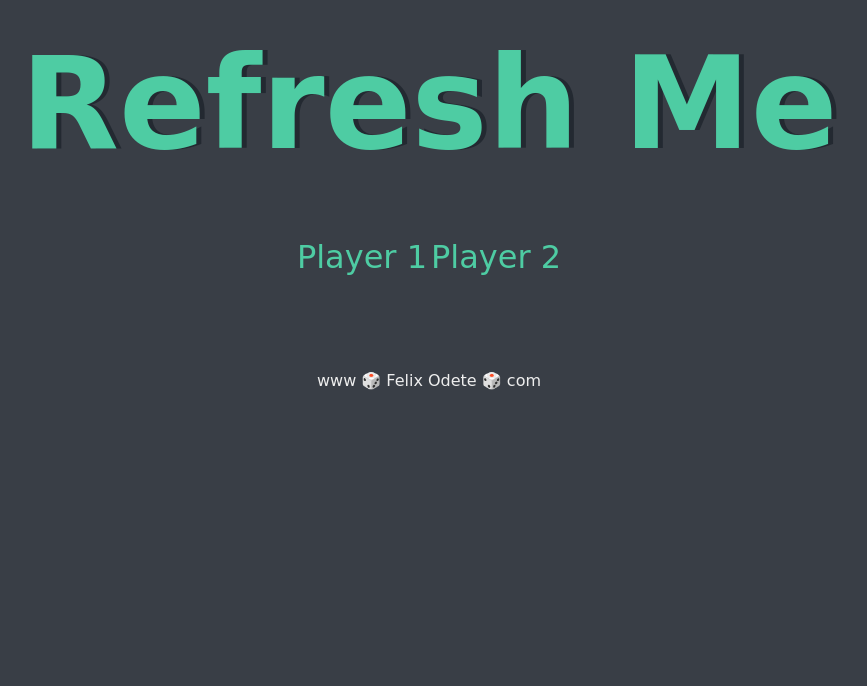
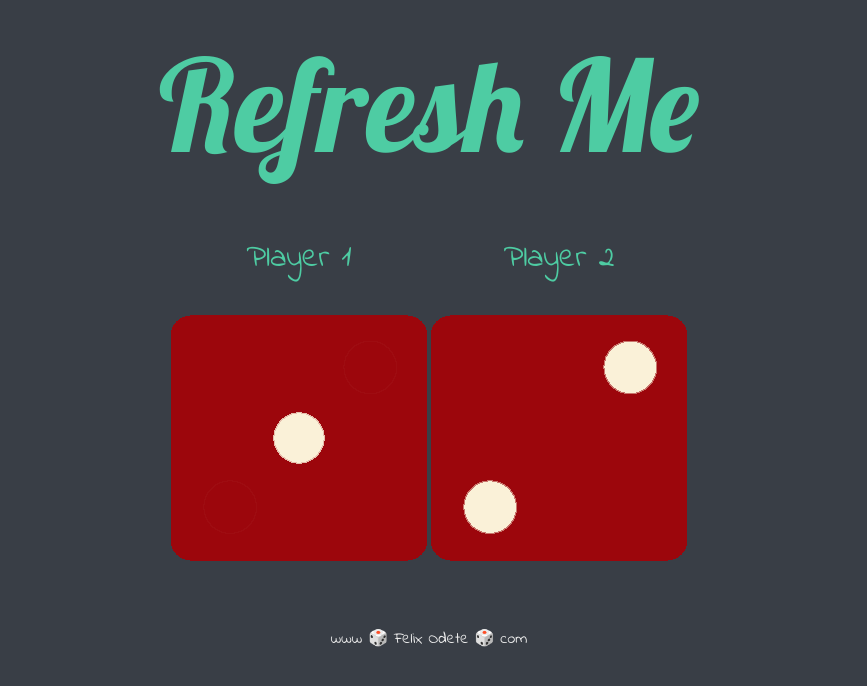
Before and after one commit to felixodette/Dicee, a website built with Parcel: page index.html in a window 1280 px wide. Shown: the whole page, without its empty margins (211-1078 px from the left). Built offline with nearby package versions, Linux system fonts and the light colour scheme.

Commit message:
Logic to activate refresh button and change dice face

```diff
--- a/css/style.css
+++ b/css/style.css
@@ -1,3 +1,11 @@
+.btn {
+  text-decoration: none;
+  border: none;
+  background-color: #393e46;
+  cursor: pointer;
+  color: #4ecca3;
+}
+
 .container {
   width: 70%;
   margin: auto;
--- a/index.html
+++ b/index.html
@@ -19,6 +19,7 @@
 
   <link rel="stylesheet" href="css/normalize.css">
   <link rel="stylesheet" href="css/main.css">
+  <link href="https://fonts.googleapis.com/css?family=Indie+Flower|Lobster" rel="stylesheet">
 
   <meta name="theme-color" content="#fafafa">
 </head>
@@ -27,14 +28,17 @@
 
   <!-- Add your site or application content here -->
   <div class="container">
-    <h1>Refresh Me</h1>
+    <h1><button class="btn">Refresh Me</button></h1>
     <div class="dice">
       <p>Player 1</p>
+      <img src="" alt="dice one" class="img1" id="dice1">
     </div>
     <div class="dice">
       <p>Player 2</p>
+      <img src="" alt="dice two" class="img2" id="dice2">
     </div>
   </div>
+
   <script src="js/vendor/modernizr-3.11.2.min.js"></script>
   <script src="js/plugins.js"></script>
   <script src="js/main.js"></script>
--- a/js/main.js
+++ b/js/main.js
@@ -0,0 +1,16 @@
+let dice1 = document.getElementById('dice1');
+let dice2 = document.getElementById('dice2');
+let refreshMe = document.querySelector('.btn')
+
+dice1.setAttribute('src', '../img/dice1.png');
+dice2.setAttribute('src', '../img/dice2.png');
+
+const diceFace = ['dice1.png', 'dice2.png', 'dice3.png', 'dice4.png', 'dice5.png', 'dice6.png'];
+
+
+refreshMe.addEventListener('click', function() {
+    let randomDice1 = diceFace[Math.floor(Math.random() * diceFace.length)];
+    let randomDice2 = diceFace[Math.floor(Math.random() * diceFace.length)];
+    dice1.setAttribute('src', '../img/' + randomDice1);
+    dice2.setAttribute('src', '../img/' + randomDice2);
+});
```
